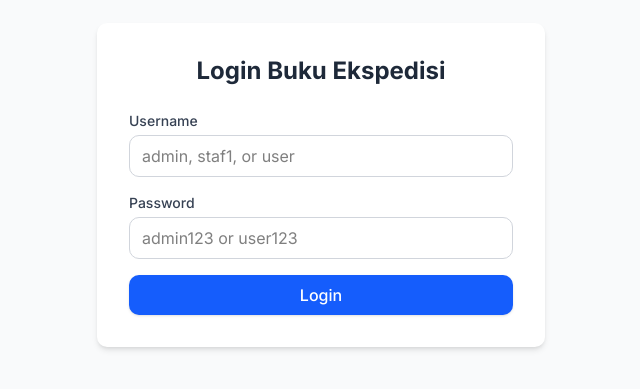
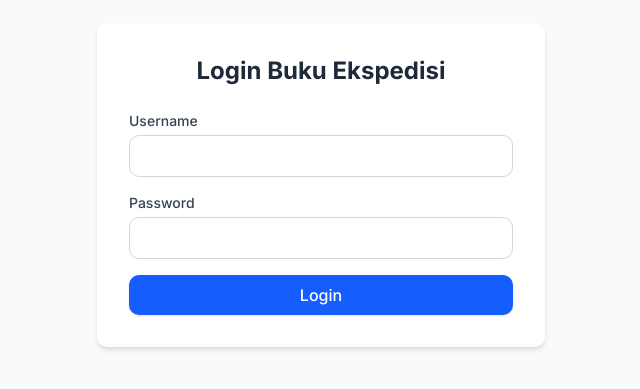
Before and after one commit to gafnaa/ekspedisi, a Next.js app: page /login in a window 1280 px wide. Shown: the part 215-604 px from the top of the page, without its empty margins (319-959 px from the left). Built offline with nearby package versions, Linux system fonts and the light colour scheme.

Commit message:
kelupaan

```diff
--- a/app/login/page.tsx
+++ b/app/login/page.tsx
@@ -65,7 +65,6 @@ export default function LoginPage() {
               value={username}
               onChange={(e) => setUsername(e.target.value)}
               className="w-full px-3 py-2 mt-1 text-black border border-gray-300 rounded-lg focus:outline-none focus:ring-2 focus:ring-blue-500"
-              placeholder="admin, staf1, or user"
               autoComplete="username"
             />
           </div>
@@ -82,7 +81,6 @@ export default function LoginPage() {
               value={password}
               onChange={(e) => setPassword(e.target.value)}
               className="w-full px-3 py-2 mt-1 text-black border border-gray-300 rounded-lg focus:outline-none focus:ring-2 focus:ring-blue-500"
-              placeholder="admin123 or user123"
               autoComplete="current-password"
             />
           </div>
```
